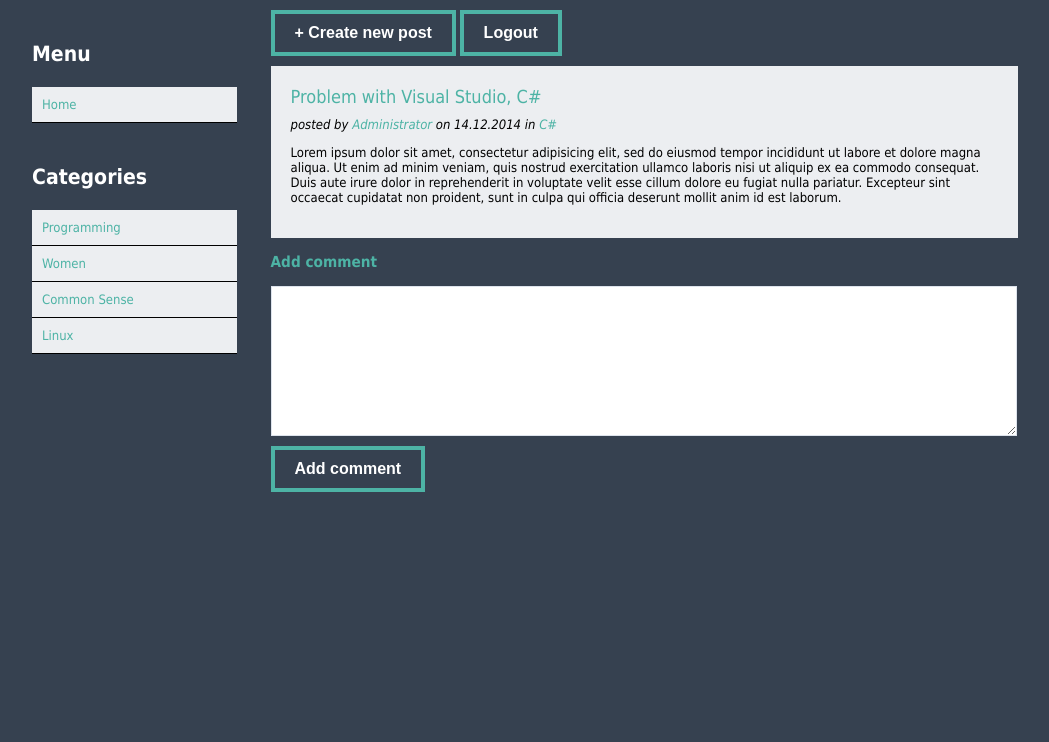
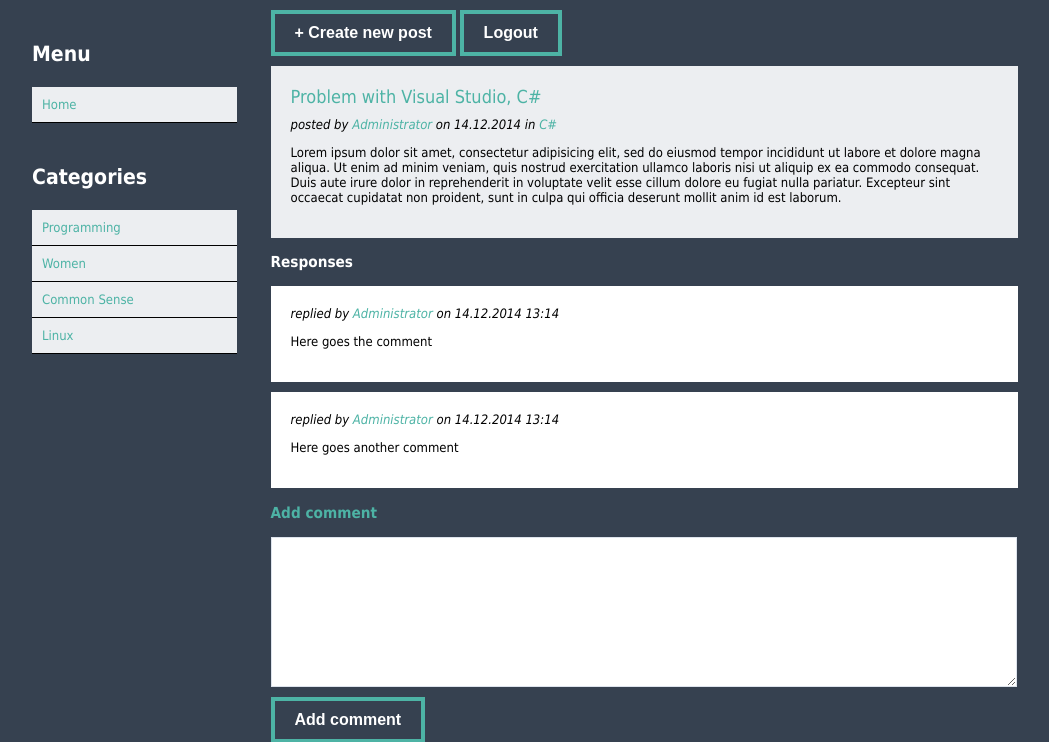
Before and after one commit to VasilJivkov/PHP-Basics-Teamwork-Project-Team-Edinburgh, a PHP site: page /post.php?post=1 in a window 1280 px wide. Shown: the top 742 px of the page, without its empty margins (116-1165 px from the left). Run offline with PHP 8.4, Linux system fonts and the light colour scheme; a user stored in the database is signed in; data comes from the database, SQL or seed files in the repository.

Commit message:
* Comments to view post page

```diff
--- a/css/styles.css
+++ b/css/styles.css
@@ -91,6 +91,9 @@ textarea {
 	color: #000;
 	padding: 20px;
 	margin-top: 10px;
+}
+#right > article.comment {
+	background-color: #fff;
 }
 #right > article > header  {
 	font-size: 18px;
--- a/post.php
+++ b/post.php
@@ -23,7 +23,6 @@ $result = $db->get_results($sql);
     <script src="js/jquery-2.1.1.min.js"></script>
 
 </head>
-
 <body>
 <div id="main-container">
     <div id="left">
@@ -77,6 +76,17 @@ $result = $db->get_results($sql);
 			cillum dolore eu fugiat nulla pariatur. Excepteur sint occaecat cupidatat non
 			proident, sunt in culpa qui officia deserunt mollit anim id est laborum.</p>
 		</article>
+
+        <h3>Responses</h3>
+		<article class="comment">
+			<em>replied by <a href="javascript:;">Administrator</a> on 14.12.2014 13:14</em>
+			<p>Here goes the comment</p>
+		</article>
+		<article class="comment">
+			<em>replied by <a href="javascript:;">Administrator</a> on 14.12.2014 13:14</em>
+			<p>Here goes another comment</p>
+		</article>
+
         <form id="add-comment">
 			<h3>Add comment</h3>
 			<textarea rows="8"></textarea>
```
Lines whose indentation alone changed are shown as unchanged.
